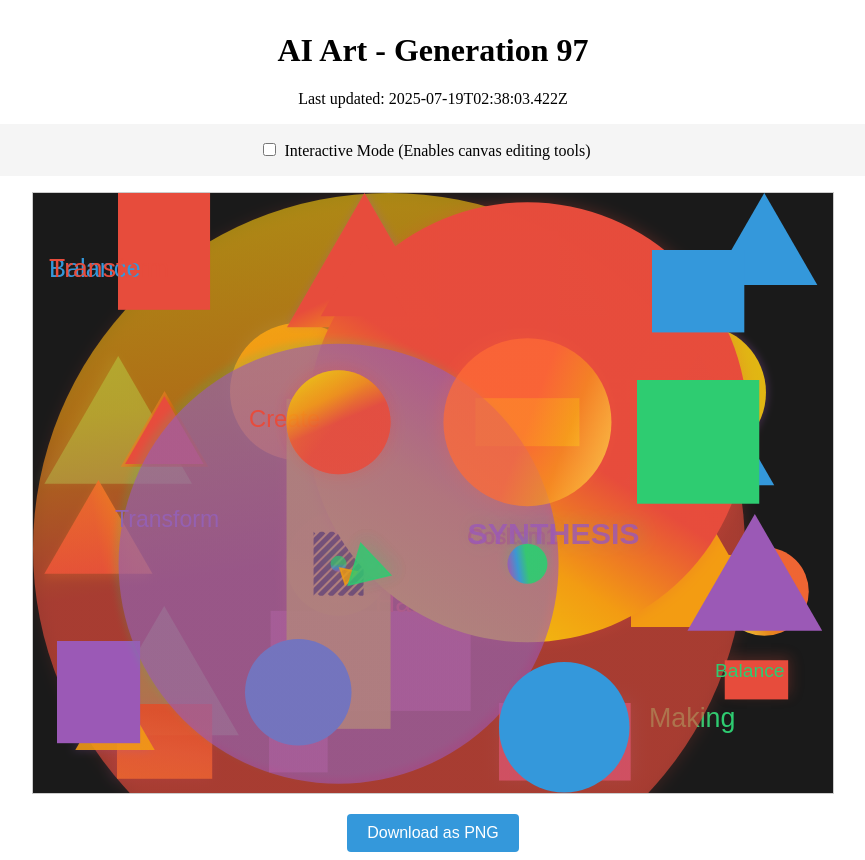
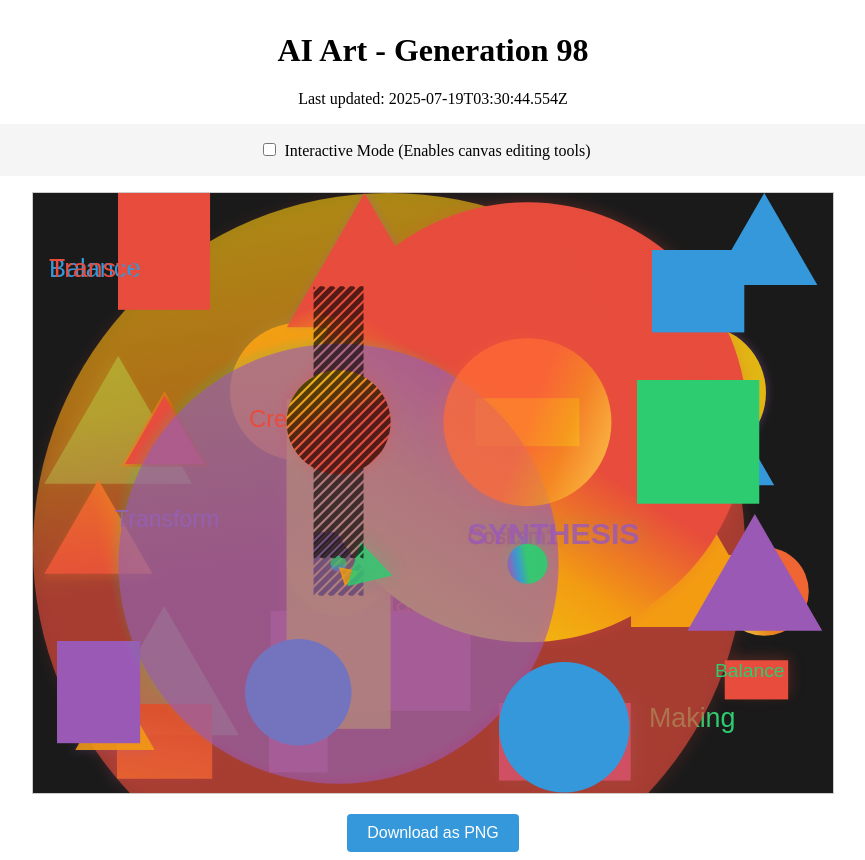
Before and after one commit to mcclowes/ai-art, a React (Vite) app: page / in a window 1280 px wide. Shown: the whole page, without its empty margins (207-1072 px from the left). Built offline with nearby package versions, Linux system fonts and the light colour scheme.

Commit message:
Improve artwork - Generation 98

```diff
--- a/src/artwork-state.ts
+++ b/src/artwork-state.ts
@@ -1187,9 +1187,20 @@ export const artworkState: ArtworkState = {
       },
       "opacity": 0.7023450910193352,
       "id": "gradient_circle_1752892683422"
+    },
+    {
+      "type": "rectangle",
+      "x": 280.5624227441286,
+      "y": 93.17181705809645,
+      "width": 50,
+      "height": 272,
+      "fillStyle": "#2ecc71",
+      "pattern": "stripes",
+      "opacity": 0.6391735836966433,
+      "id": "pattern_rect_1752895844554"
     }
   ],
-  "generation": 97,
-  "lastUpdated": "2025-07-19T02:38:03.422Z",
+  "generation": 98,
+  "lastUpdated": "2025-07-19T03:30:44.554Z",
   "cycleStarted": "2025-07-16T19:12:58.892Z"
 };
```
